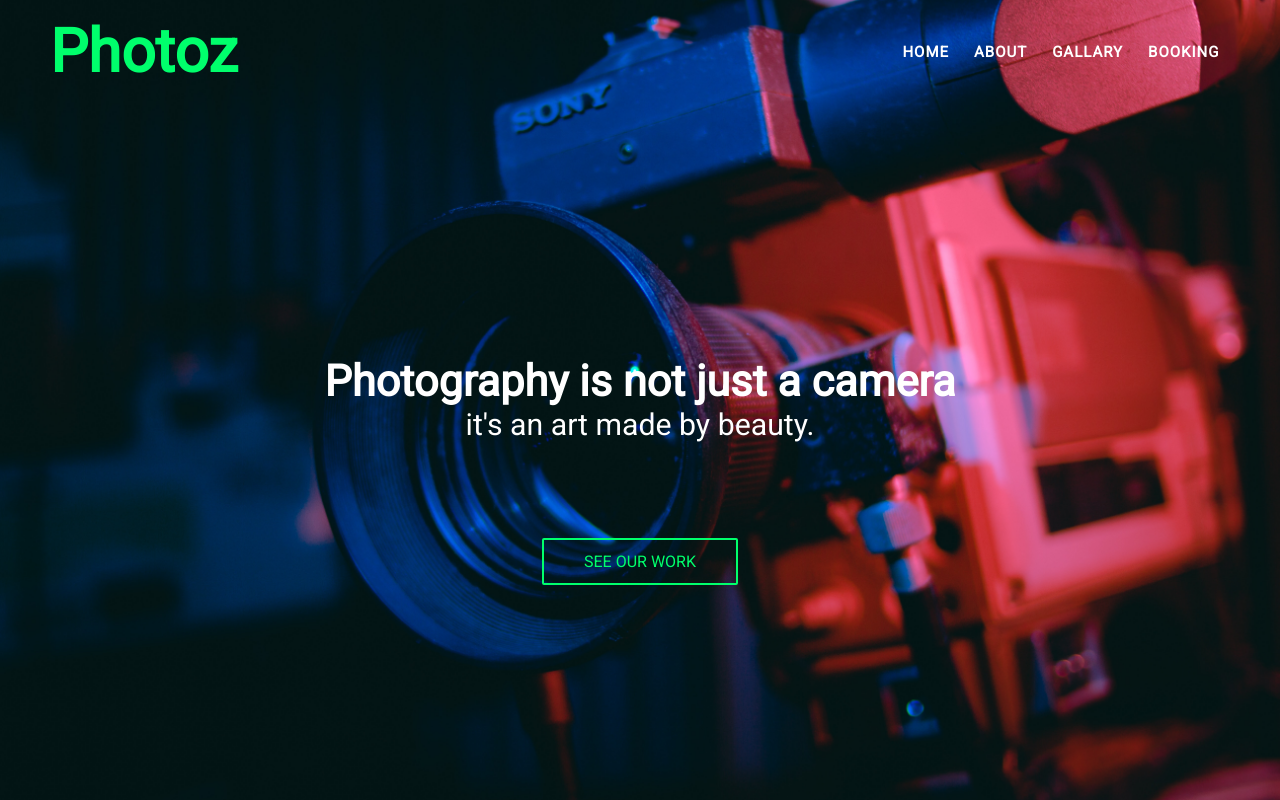
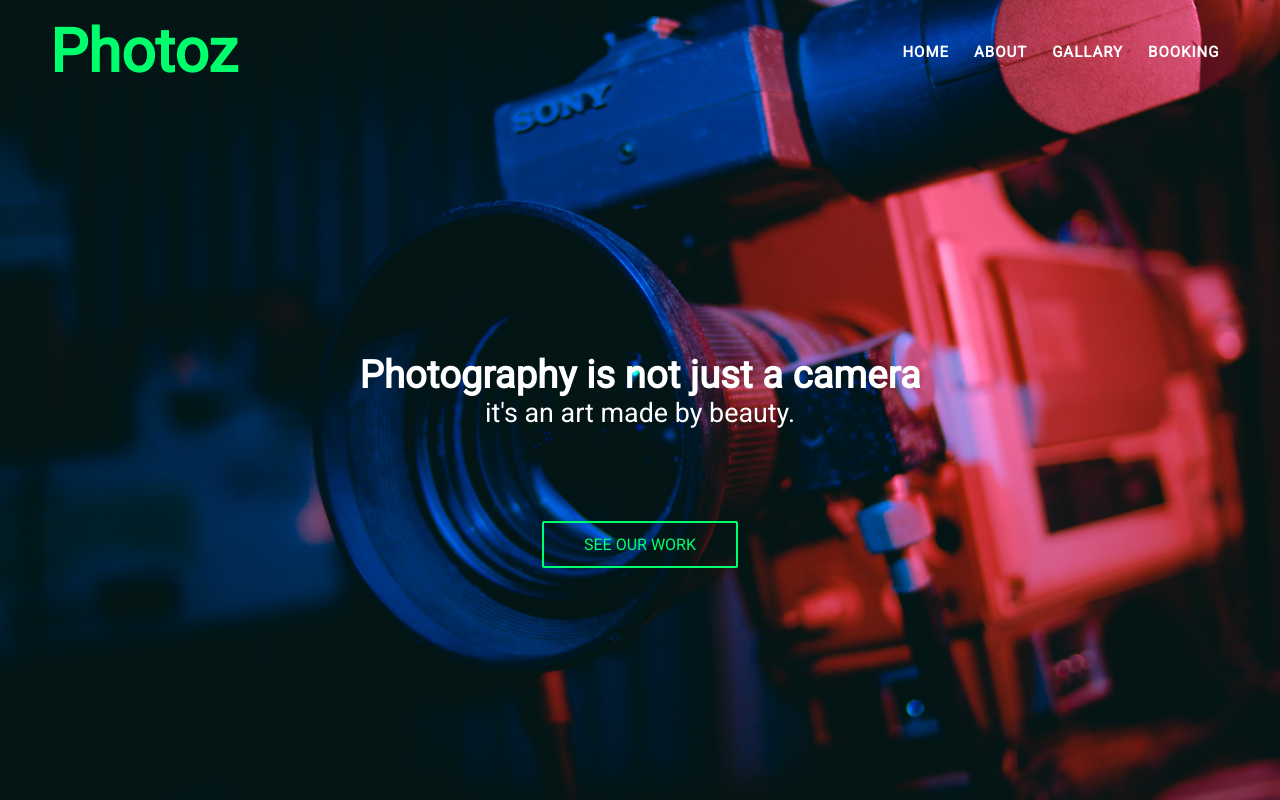
Before and after one commit to photoz/photoz.github.io, a plain HTML site: page index.html in a window 1280 px wide. Shown: the top 800 px of the page. Drawn offline with Linux system fonts and the light colour scheme; a web font is replaced by a local one.

Commit message:
Update style.css

```diff
--- a/style.css
+++ b/style.css
@@ -201,7 +201,7 @@ nav a:focus{
 
 @media(min-width:1000px) {
   .main-h1 {
-    font-size: 2.7rem
+    font-size: 2.4rem
   }
 }
 
```
